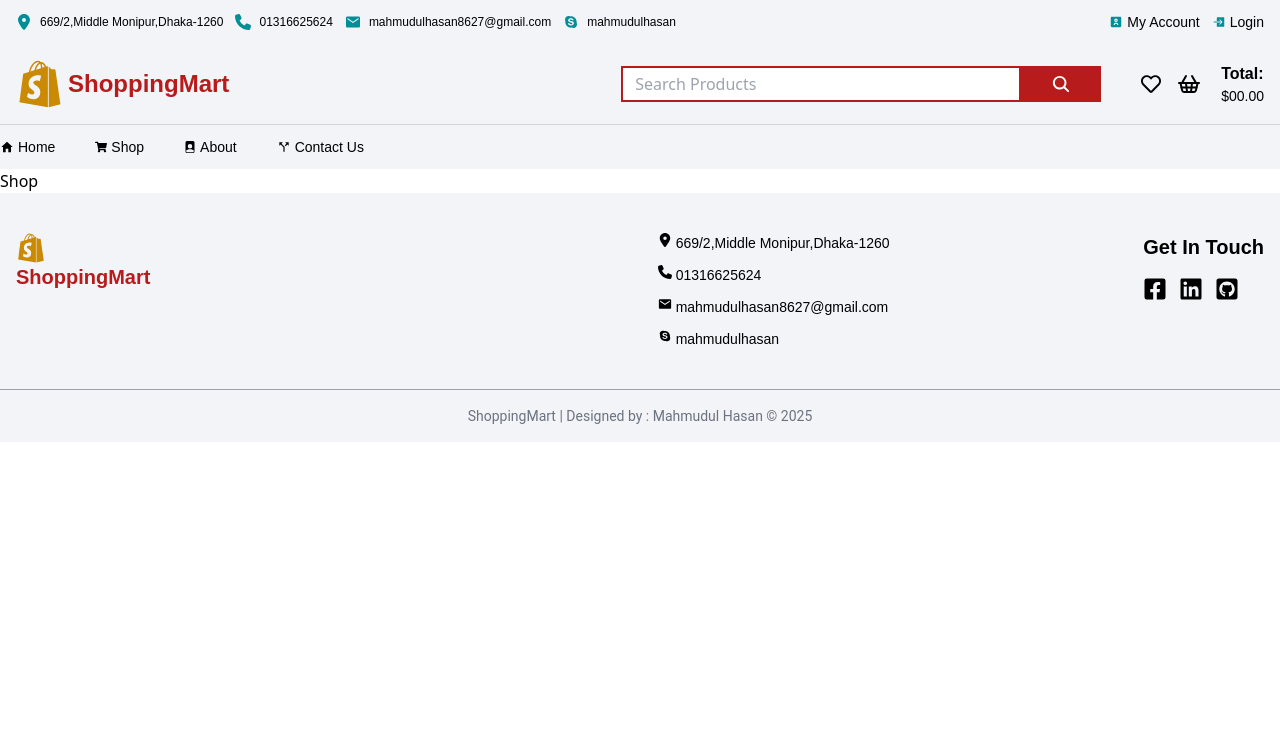
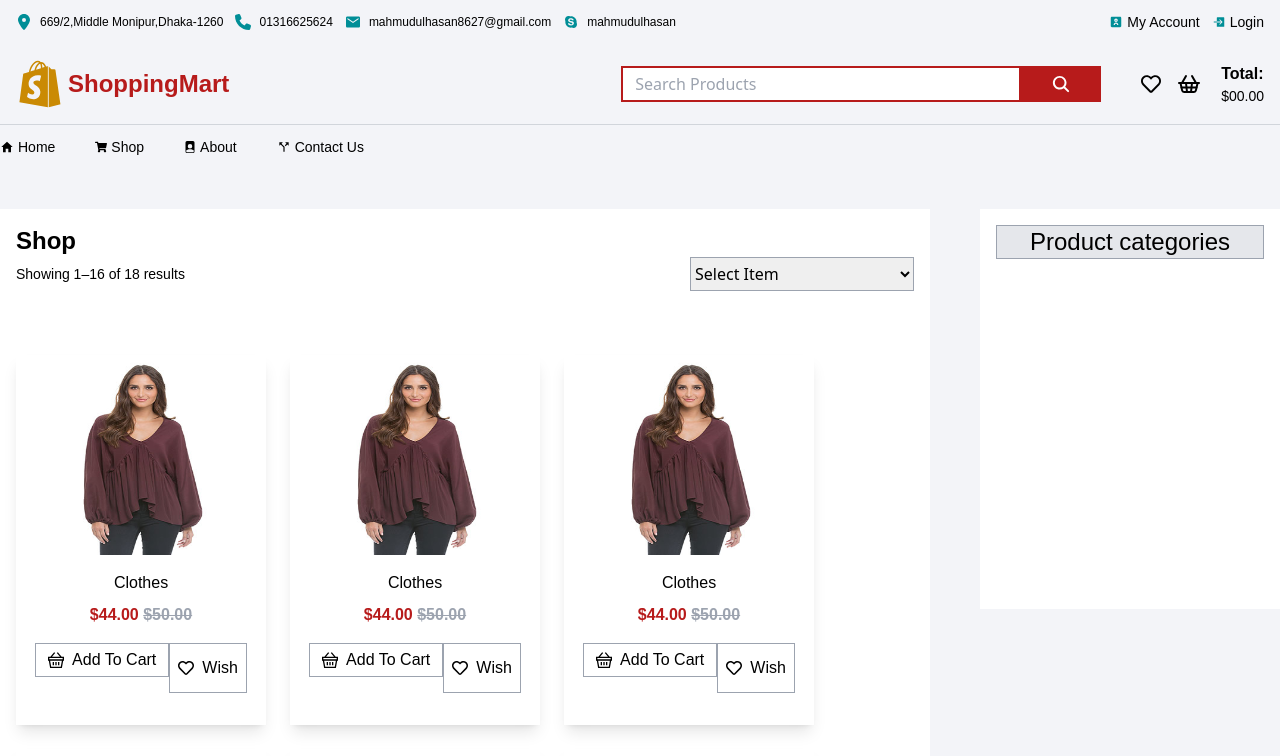
Before and after one commit to mahmudulhasanprodan/ShoppingMart, a React (Vite) app: page /shop in a window 1280 px wide. Shown: the top 756 px of the page. Built offline with nearby package versions, Linux system fonts and the light colour scheme.

Commit message:
Shop Page Design Done

```diff
--- a/src/Pages/Shop/Shop.jsx
+++ b/src/Pages/Shop/Shop.jsx
@@ -1,10 +1,14 @@
 import React from 'react'
+import ShopLeft from '../../ShopComponent/ShopLeft/ShopLeft';
+
 
 const Shop = () => {
   return (
     <>
       <div>
-        <h2>Shop</h2>
+        <div>
+          <ShopLeft />
+        </div>
       </div>
     </>
   );
--- /dev/null
+++ b/src/ShopComponent/ShopLeft/ShopBottom/ShopBottom.jsx
@@ -0,0 +1,36 @@
+import React from 'react'
+import Card from "../../../CommonComponent/Card/Card"
+import Flex from '../../../CommonComponent/Flex';
+
+const ShopBottom = ({className}) => {
+  return (
+    <>
+      <div>
+        <div>
+          <Flex className={"items-center flex-wrap gap-x-6 gap-y-6"}>
+            <div>
+              <Card />
+            </div>
+            <div>
+              <Card />
+            </div>
+            <div>
+              <Card />
+            </div>
+            <div>
+              <Card />
+            </div>
+            <div>
+              <Card />
+            </div>
+            <div>
+              <Card />
+            </div>
+          </Flex>
+        </div>
+      </div>
+    </>
+  );
+}
+
+export default ShopBottom
--- /dev/null
+++ b/src/ShopComponent/ShopLeft/ShopLeft.jsx
@@ -0,0 +1,15 @@
+import React from 'react'
+import ShopTop from './ShopTop/ShopTop'
+import ShopRight from '../ShopRight/ShopRight'
+
+const ShopLeft = () => {
+  return (
+    <>
+      <div>
+        <ShopTop />
+      </div>
+    </>
+  );
+}
+
+export default ShopLeft
--- /dev/null
+++ b/src/ShopComponent/ShopLeft/ShopTop/ShopTop.jsx
@@ -0,0 +1,72 @@
+import React from 'react'
+import Flex from "../../../CommonComponent/Flex"
+import ShopBottom from '../ShopBottom/ShopBottom';
+import ShopRight from '../../ShopRight/ShopRight';
+
+const ShopTop = () => {
+  return (
+    <>
+      <div className="bg-TopHColor pt-10 pb-10">
+        <div className="container">
+          <Flex className={"justify-between"}>
+            <div className="w-[930px] bg-white px-4 pt-4 pb-4">
+              <div>
+                <h2 className="font-Montserrat font-semibold text-2xl">Shop</h2>
+              </div>
+              <Flex className={"items-center justify-between"}>
+                <div>
+                  <p className="font-Montserrat text-sm font-light">
+                    Showing 1–16 of 18 results
+                  </p>
+                </div>
+                <div>
+                  <select
+                    name="ProductShorting"
+                    id="ProductShorting"
+                    className="w-56 border-[1px] cursor-pointer border-gray-400 py-1"
+                  >
+                    <option
+                      value="Select Item"
+                      className="font-Montserrat text-sm font-light"
+                    >
+                      Select Item
+                    </option>
+                    <option
+                      value="Womens Products"
+                      className="font-Montserrat text-sm font-light"
+                    >
+                      Womens Products
+                    </option>
+                    <option
+                      value="Men's Product"
+                      className="font-Montserrat text-sm font-light"
+                    >
+                      Men's Product
+                    </option>
+                    <option
+                      value="Baby & Kids"
+                      className="font-Montserrat text-sm font-light"
+                    >
+                      Baby & Kids
+                    </option>
+                    <option value="Electrical & Electronics">
+                      Electrical & Electronics
+                    </option>
+                  </select>
+                </div>
+              </Flex>
+              <div className="mt-16 w-[914px]">
+                <ShopBottom />
+              </div>
+            </div>
+            <div>
+              <ShopRight />
+            </div>
+          </Flex>
+        </div>
+      </div>
+    </>
+  );
+}
+
+export default ShopTop
--- /dev/null
+++ b/src/ShopComponent/ShopRight/ShopRight.jsx
@@ -0,0 +1,19 @@
+import React from 'react'
+
+const ShopRight = () => {
+  return (
+    <>
+      <div className="bg-TopHColor">
+        <div className="container">
+           <div className="w-[300px] h-[400px] bg-white p-4">
+                <div className="text-center border-[1px] border-gray-400 bg-gray-200">
+                  <h2 className="font-Montserrat text-2xl font-light">Product categories</h2>
+                </div>
+           </div>
+        </div>
+      </div>
+    </>
+  )
+}
+
+export default ShopRight
```
